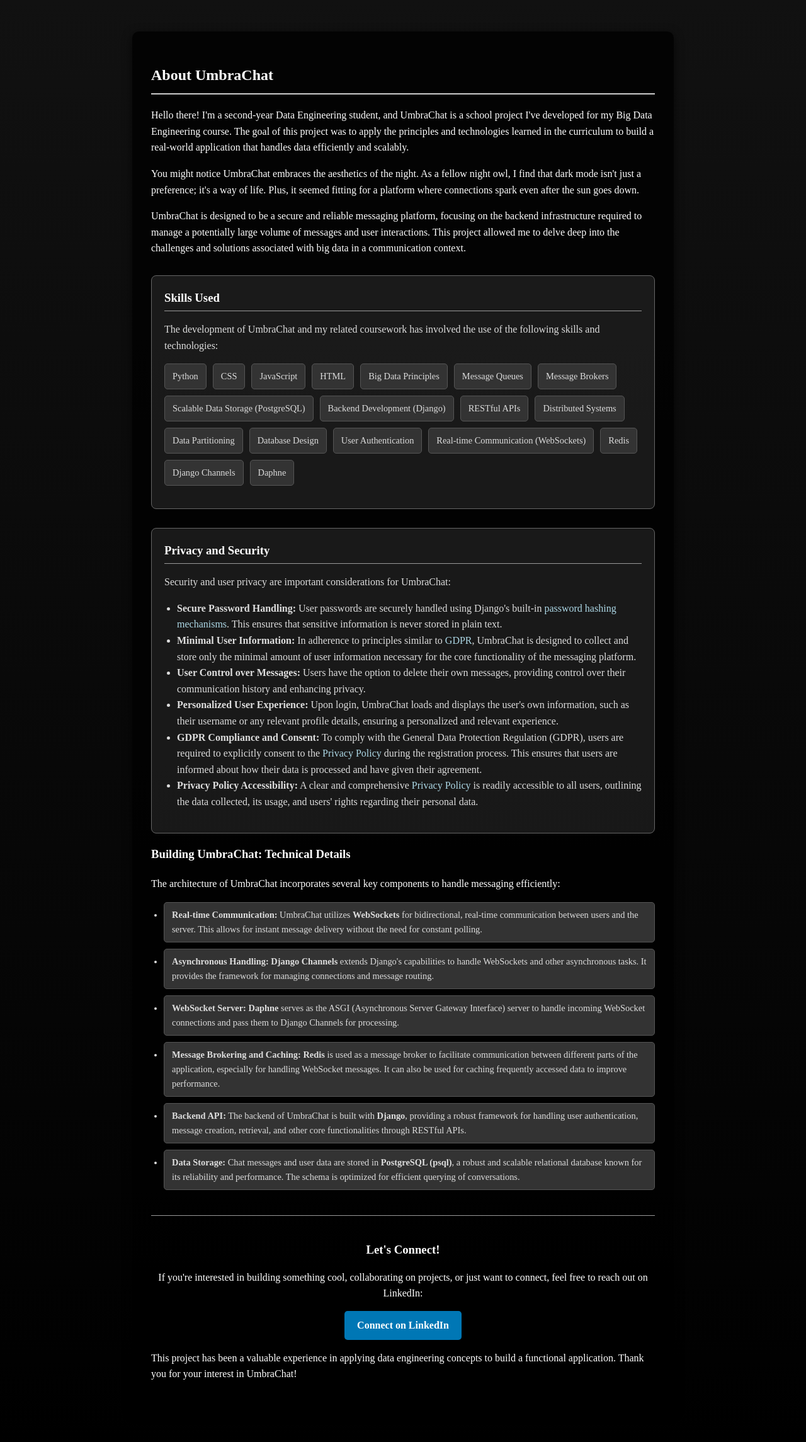
After one commit to Riteshbhandarii/chat-systems, a Django app: page /about/ in a window 1280 px wide. The commit adds this page. Shown: the whole page at 63% size. Run offline with Django 5.2, Linux system fonts and the light colour scheme.

Commit message:
added the about us section

```diff
--- /dev/null
+++ b/messaging/templates/messaging/about_us.html
@@ -0,0 +1,228 @@
+{% extends 'messaging/base.html' %}
+{% block title %}About Us - UmbraChat{% endblock %}
+{% block content %}
+<style>
+    body {
+        background-color: #000000; /* Fallback */
+        background-image: linear-gradient(to bottom, #111111, #000000); /* Very dark grey to black */
+    }
+
+    .about-container {
+        max-width: 800px;
+        margin: 50px auto;
+        padding: 30px;
+        background-color: rgba(0, 0, 0, 0.8);
+        color: #ffffff;
+        border-radius: 10px;
+        box-shadow: 0 4px 15px rgba(0, 0, 0, 0.6);
+        line-height: 1.6;
+    }
+
+    .about-container h2 {
+        color: #ffffff;
+        border-bottom: 2px solid #cccccc;
+        padding-bottom: 10px;
+        margin-bottom: 20px;
+    }
+
+    .about-container p {
+        margin-bottom: 15px;
+    }
+
+    .skills-box,
+    .privacy-security-box {
+        background-color: rgba(220, 220, 220, 0.1); /* Light grey with slight transparency */
+        border: 1px solid #666;
+        border-radius: 8px;
+        padding: 20px;
+        margin-top: 30px;
+        color: #ddd;
+    }
+
+    .skills-box h3,
+    .privacy-security-box h3 {
+        color: #ffffff;
+        margin-top: 0;
+        margin-bottom: 15px;
+        border-bottom: 1px solid #999;
+        padding-bottom: 5px;
+    }
+
+    .skills-list {
+        list-style-type: none;
+        padding-left: 0;
+        display: flex;
+        flex-wrap: wrap;
+        gap: 10px;
+    }
+
+    .skills-list li {
+        background-color: #333;
+        color: #ddd;
+        border-radius: 5px;
+        padding: 8px 12px;
+        font-size: 0.9em;
+        border: 1px solid #555;
+    }
+
+    .connect-section {
+        margin-top: 40px;
+        padding-top: 20px;
+        border-top: 1px solid #999;
+        text-align: center;
+    }
+
+    .connect-section h3 {
+        color: #ffffff;
+        margin-bottom: 15px;
+    }
+
+    .linkedin-link {
+        display: inline-block;
+        padding: 10px 20px;
+        background-color: #0077b5;
+        color: #ffffff;
+        text-decoration: none;
+        border-radius: 5px;
+        font-weight: bold;
+        transition: background-color 0.3s ease;
+    }
+
+    .linkedin-link:hover {
+        background-color: #005a87;
+    }
+
+    .privacy-security-list {
+        list-style-type: disc;
+        padding-left: 20px;
+        color: #ddd;
+    }
+
+    .privacy-security-list a {
+        color: #add8e6;
+        text-decoration: none;
+    }
+
+    .privacy-security-list a:hover {
+        text-decoration: underline;
+    }
+</style>
+
+<div class="about-container">
+    <h2>About UmbraChat</h2>
+    <p>Hello there! I'm a second-year Data Engineering student, and UmbraChat is a school project I've developed for my Big Data Engineering course. The goal of this project was to apply the principles and technologies learned in the curriculum to build a real-world application that handles data efficiently and scalably.</p>
+
+    <p>You might notice UmbraChat embraces the aesthetics of the night. As a fellow night owl, I find that dark mode isn't just a preference; it's a way of life. Plus, it seemed fitting for a platform where connections spark even after the sun goes down.</p>
+
+    <p>UmbraChat is designed to be a secure and reliable messaging platform, focusing on the backend infrastructure required to manage a potentially large volume of messages and user interactions. This project allowed me to delve deep into the challenges and solutions associated with big data in a communication context.</p>
+
+    <div class="skills-box">
+        <h3>Skills Used</h3>
+        <p>The development of UmbraChat and my related coursework has involved the use of the following skills and technologies:</p>
+        <ul class="skills-list">
+            <li>Python</li>
+            <li>CSS</li>
+            <li>JavaScript</li>
+            <li>HTML</li>
+            <li>Big Data Principles</li>
+            <li>Message Queues</li>
+            <li>Message Brokers</li>
+            <li>Scalable Data Storage (PostgreSQL)</li>
+            <li>Backend Development (Django)</li>
+            <li>RESTful APIs</li>
+            <li>Distributed Systems</li>
+            <li>Data Partitioning</li>
+            <li>Database Design</li>
+            <li>User Authentication</li>
+            <li>Real-time Communication (WebSockets)</li>
+            <li>Redis</li>
+            <li>Django Channels</li>
+            <li>Daphne</li>
+        </ul>
+    </div>
+
+    <div class="privacy-security-box">
+        <h3>Privacy and Security</h3>
+        <p>Security and user privacy are important considerations for UmbraChat:</p>
+        <ul class="privacy-security-list">
+            <li>
+                <strong>Secure Password Handling:</strong> User passwords are securely handled using Django's built-in <a
+                    href="https://docs.djangoproject.com/en/stable/topics/auth/#how-django-handles-passwords"
+                    target="_blank">password hashing mechanisms</a>. This ensures that sensitive information is never stored in
+                plain text.
+            </li>
+            <li>
+                <strong>Minimal User Information:</strong> In adherence to principles similar to <a
+                    href="https://gdpr-info.eu/" target="_blank">GDPR</a>, UmbraChat is designed to collect and store only the
+                minimal amount of user information necessary for the core functionality of the messaging platform.
+            </li>
+            <li>
+                <strong>User Control over Messages:</strong> Users have the option to delete their own messages, providing control
+                over their communication history and enhancing privacy.
+            </li>
+            <li>
+                <strong>Personalized User Experience:</strong> Upon login, UmbraChat loads and displays the user's own information,
+                such as their username or any relevant profile details, ensuring a personalized and relevant experience.
+            </li>
+            <li>
+                <strong>GDPR Compliance and Consent:</strong> To comply with the General Data Protection Regulation (GDPR), users
+                are required to explicitly consent to the <a href="{% url 'privacy_policy' %}">Privacy Policy</a> during the
+                registration process. This ensures that users are informed about how their data is processed and have given
+                their agreement.
+            </li>
+            <li>
+                <strong>Privacy Policy Accessibility:</strong> A clear and comprehensive <a href="{% url 'privacy_policy' %}">Privacy
+                    Policy</a> is readily accessible to all users, outlining the data collected, its usage, and users' rights
+                regarding their personal data.
+            </li>
+        </ul>
+    </div>
+
+    <div class="skills-section">
+        <h3>Building UmbraChat: Technical Details</h3>
+        <p>The architecture of UmbraChat incorporates several key components to handle messaging efficiently:</p>
+        <ul class="skills-list" style="list-style-type: disc; padding-left: 20px;">
+            <li>
+                <strong>Real-time Communication:</strong> UmbraChat utilizes <strong>WebSockets</strong> for bidirectional, real-time
+                communication between users and the server. This allows for instant message delivery without the need for
+                constant polling.
+            </li>
+            <li>
+                <strong>Asynchronous Handling:</strong> <strong>Django Channels</strong> extends Django's capabilities to handle
+                WebSockets and other asynchronous tasks. It provides the framework for managing connections and message
+                routing.
+            </li>
+            <li>
+                <strong>WebSocket Server:</strong> <strong>Daphne</strong> serves as the ASGI (Asynchronous Server Gateway
+                Interface) server to handle incoming WebSocket connections and pass them to Django Channels for processing.
+            </li>
+            <li>
+                <strong>Message Brokering and Caching:</strong> <strong>Redis</strong> is used as a message broker to facilitate
+                communication between different parts of the application, especially for handling WebSocket messages. It can
+                also be used for caching frequently accessed data to improve performance.
+            </li>
+            <li>
+                <strong>Backend API:</strong> The backend of UmbraChat is built with <strong>Django</strong>, providing a robust
+                framework for handling user authentication, message creation, retrieval, and other core functionalities
+                through RESTful APIs.
+            </li>
+            <li>
+                <strong>Data Storage:</strong> Chat messages and user data are stored in <strong>PostgreSQL (psql)</strong>, a
+                robust and scalable relational database known for its reliability and performance. The schema is optimized for
+                efficient querying of conversations.
+            </li>
+        </ul>
+    </div>
+
+    <div class="connect-section">
+        <h3>Let's Connect!</h3>
+        <p>If you're interested in building something cool, collaborating on projects, or just want to connect, feel free to reach
+            out on LinkedIn:</p>
+        <a href="https://www.linkedin.com/in/ritesh-bhandari-0371b5294" target="_blank" class="linkedin-link">Connect on
+            LinkedIn</a>
+    </div>
+
+    <p>This project has been a valuable experience in applying data engineering concepts to build a functional application.
+        Thank you for your interest in UmbraChat!</p>
+</div>
+{% endblock %}
--- a/messaging/urls.py
+++ b/messaging/urls.py
@@ -40,6 +40,7 @@
     # notification button
     path('get_unread_messages/', views.get_unread_messages, name='get_unread_messages'),
 
-
+    # link to about us
+     path('about/', views.about_us, name='about_us'),
 
 ]
--- a/messaging/views.py
+++ b/messaging/views.py
@@ -472,3 +472,7 @@
         return JsonResponse({'messages': unread_messages_data})
     else:
         return JsonResponse({'error': 'Invalid request method'}, status=400)
+
+
+def about_us(request):
+    return render(request, 'messaging/about_us.html')
```
Also changed, not shown: messaging/templates/messaging/home.html (+2 -6 lines).
